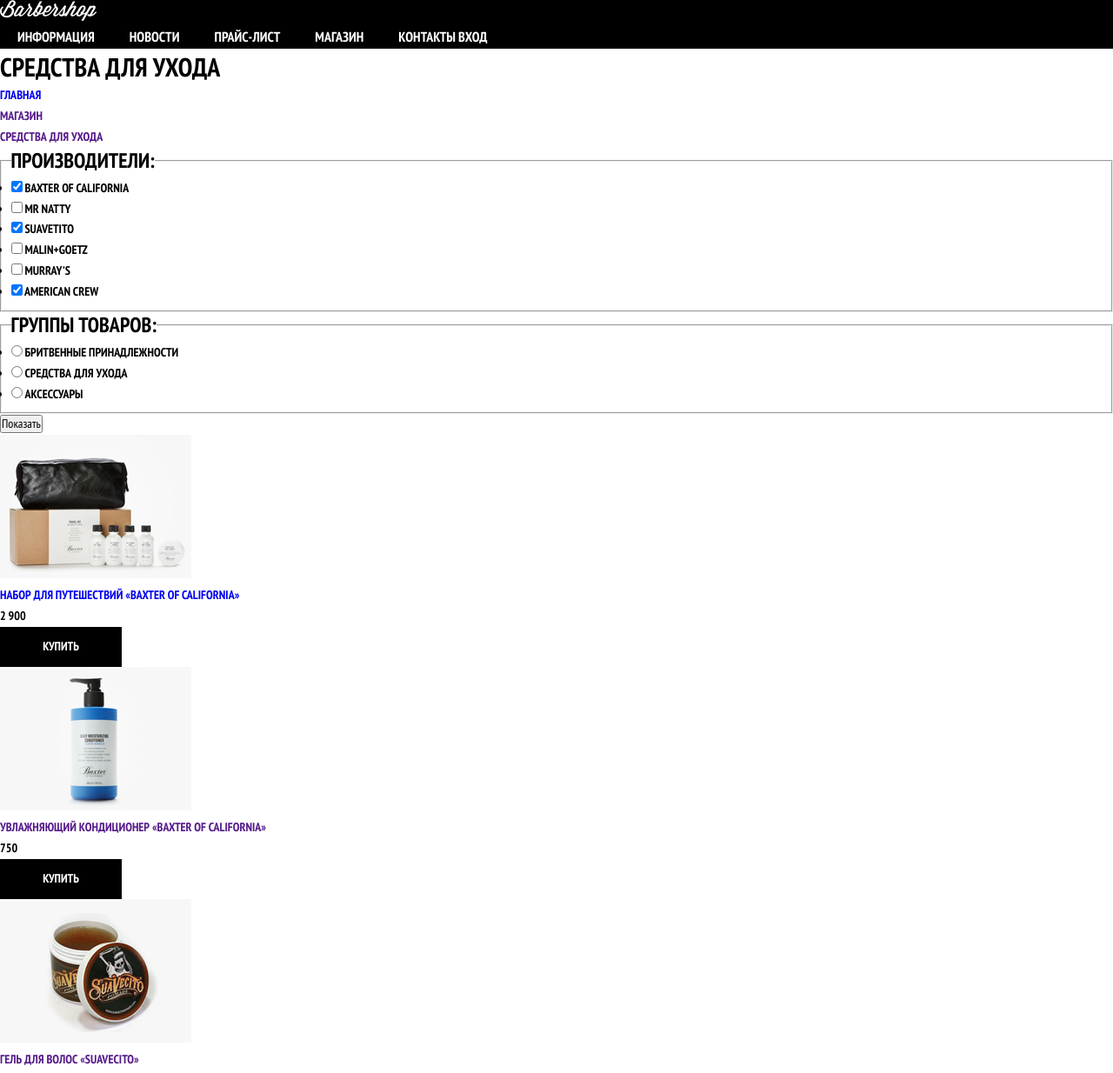
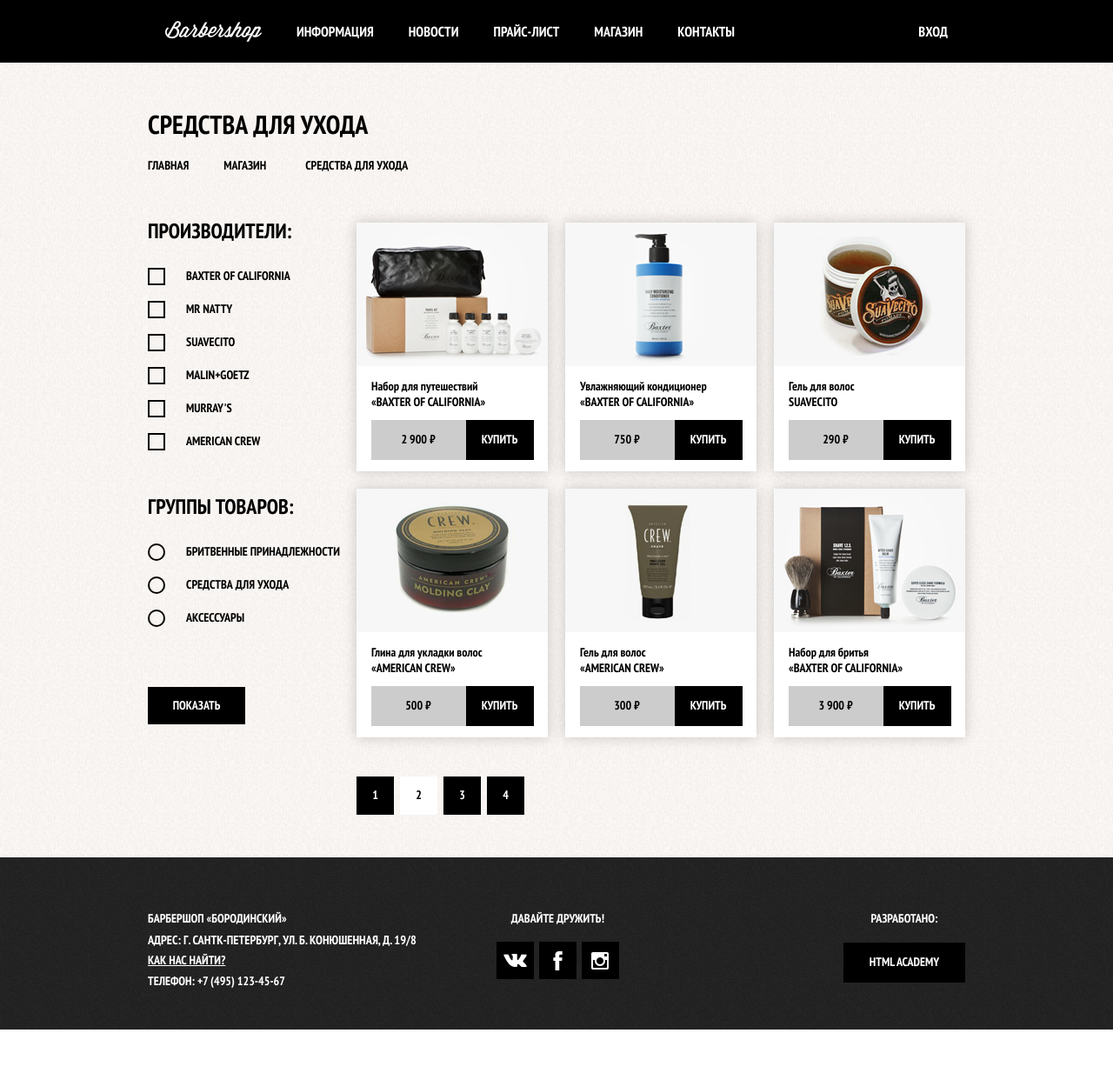
Before and after one commit to rudserg39/Barbershop, a plain HTML site: page catalog.html in a window 1280 px wide. Shown: the top 1234 px of the page at 87% size. After the commit the page ends 1184 px from the top, so only its background shows below. Drawn offline with Linux system fonts and the light colour scheme.

Commit message:
Add catalog styles

```diff
--- a/catalog.html
+++ b/catalog.html
@@ -11,23 +11,29 @@
 <body>
 
   <header class="header">
-    <div class="catalog-logo">
+    <div class="container">
+      <div class="nav__wrapper">
+        <div class="catalog-nav__wrapper">
           <a href="index.html" class="catalog-logo__link">
             <img src="img/catalog-logo.png" class="catalog-logo__img" width="111" height="24" alt="Логотип">
           </a>
-    </div>
           <nav class="nav">
             <ul class="nav__list">
               <li class="nav__item"><a href="" class="nav__link">Информация</a></li>
               <li class="nav__item"><a href="" class="nav__link">Новости</a></li>
               <li class="nav__item"><a href="pricelist.html" class="nav__link">Прайс-лист</a></li>
-        <li class="nav__item"><a href="" class="nav__link">Магазин</a></li>
+              <li class="nav__item"><a href="catalog.html" class="nav__link">Магазин</a></li>
               <li class="nav__item"><a href="" class="nav__link">Контакты</a></li>
             </ul>
           </nav>
+        </div>
         <a href="" class="login">Вход</a>
+      </div>
+    </div>
   </header>
 
+  <main class="catalog-main">
+    <div class="container">
       <div class="breadcrumbs">
         <h2 class="breadcrumbs__title">Средства для ухода</h2>
         <ul class="breadcrumbs__list">
@@ -36,7 +42,7 @@
           <li class="breadcrumbs__item"><a href="" class="breadcrumbs__link">Средства для ухода</a></li>
         </ul>
       </div>
-
+      <div class="catalog__wrapper">
         <section class="filter">
           <h2 class="visually-hidden">Фильтр каталога</h2>
           <form class="filter__form" action="https://echo.htmlacademy.ru" method="POST">
@@ -59,9 +65,9 @@
                 </li>
                 <li class="filter__item">
                   <label class="filter__label">
-              <input type="checkbox" class="filter__input" name="Suavetito" checked>
+                    <input type="checkbox" class="filter__input" name="Suavecito" checked>
                     <span class="filter__checkbox-icon"></span>
-              Suavetito
+                    Suavecito
                   </label>
                 </li>
                 <li class="filter__item">
@@ -113,7 +119,7 @@
                 </li>
               </ul>
             </fieldset>
-      <button class="filter__submit-button" type="submit">Показать</button>
+            <button class="filter__submit-button button" type="submit">Показать</button>
           </form>
         </section>
 
@@ -123,72 +129,72 @@
               <a href="product.html" class="card__link">
                 <img src="img/catalog-img-1.png" class="cards_img" width="220" height="165" alt="Изображение товара">
               </a>
-        <a href="product.html" class="card__link">
-          <p class="cards__text">Набор для путешествий «Baxter of California»</p>
+              <a href="product.html" class="card__product-link">
+                <span class="cards__product-type">Набор для путешествий</span>
+                <span class="cards__product-brand">«Baxter of California»</span>
               </a>
               <div class="buy">
-          <p class="buy__price">2 900</p>
-          <a href="" class="buy__button button">Купить</a>
+                <p class="buy__price">2 900 ₽</p><a href="" class="buy__button button">Купить</a>
               </div>
             </li>
             <li class="cards__item">
               <a href="" class="card__link">
                 <img src="img/catalog-img-2.png" class="cards_img" width="220" height="165" alt="Изображение товара">
               </a>
-        <a href="" class="card__link">
-          <p class="cards__text">Увлажняющий кондиционер «Baxter of California»</p>
+              <a href="" class="card__product-link">
+                <span class="cards__product-type">Увлажняющий кондиционер</span>
+                <span class="cards__product-brand">«Baxter of California»</span>
               </a>
               <div class="buy">
-          <p class="buy__price">750</p>
-          <a href="" class="buy__button button">Купить</a>
+                <p class="buy__price">750 ₽</p><a href="" class="buy__button button">Купить</a>
               </div>
             </li>
             <li class="cards__item">
               <a href="" class="card__link">
                 <img src="img/catalog-img-3.png" class="cards_img" width="220" height="165" alt="Изображение товара">
               </a>
-        <a href="" class="card__link">
-          <p class="cards__text">Гель для волос «SUAVECITO»</p>
+              <a href="" class="card__product-link">
+                <span class="cards__product-type">Гель для волос</span>
+                <span class="cards__product-brand">Suavecito</span>
               </a>
               <div class="buy">
-          <p class="buy__price">290</p>
-          <a href="" class="buy__button button">Купить</a>
+                <p class="buy__price">290 ₽</p><a href="" class="buy__button button">Купить</a>
               </div>
             </li>
             <li class="cards__item">
               <a href="" class="card__link">
                 <img src="img/catalog-img-4.png" class="cards_img" width="220" height="165" alt="Изображение товара">
               </a>
-        <a href="" class="card__link">
-          <p class="cards__text">Глина для укладки волос «American crew»</p>
+              <a href="" class="card__product-link">
+                <span class="cards__product-type">Глина для укладки волос</span>
+                <span class="cards__product-brand">«American crew»</span>
               </a>
               <div class="buy">
-          <p class="buy__price">500</p>
-          <a href="" class="buy__button button">Купить</a>
+                <p class="buy__price">500 ₽</p><a href="" class="buy__button button">Купить</a>
               </div>
             </li>
             <li class="cards__item">
               <a href="" class="card__link">
                 <img src="img/catalog-img-5.png" class="cards_img" width="220" height="165" alt="Изображение товара">
               </a>
-        <a href="" class="card__link">
-          <p class="cards__text">Гель для волос «AMERICAN CREW»</p>
+              <a href="" class="card__product-link">
+                <span class="cards__product-type">Гель для волос</span>
+                <span class="cards__product-brand">«American crew»</span>
               </a>
               <div class="buy">
-          <p class="buy__price">300</p>
-          <a href="" class="buy__button button">Купить</a>
+                <p class="buy__price">300 ₽</p><a href="" class="buy__button button">Купить</a>
               </div>
             </li>
             <li class="cards__item">
               <a href="" class="card__link">
                 <img src="img/catalog-img-6.png" class="cards_img" width="220" height="165" alt="Изображение товара">
               </a>
-        <a href="" class="card__link">
-          <p class="cards__text">Набор для бритья «Baxter of California»</p>
+              <a href="" class="card__product-link">
+                <span class="cards__product-type">Набор для бритья</span>
+                <span class="cards__product-brand">«Baxter of California»</span>
               </a>
               <div class="buy">
-          <p class="buy__price">3 900</p>
-          <a href="" class="buy__button button">Купить</a>
+                <p class="buy__price">3 900 ₽</p><a href="" class="buy__button button">Купить</a>
               </div>
             </li>
           </ul>
@@ -199,25 +205,32 @@
             <li class="cards__pages-item"><a href="" class="cards__pages-link">4</a></li>
           </ul>
         </section>
+      </div>
+    </div>
+  </main>
 
   <footer class="footer">
-    <div class="address">
+    <div class="container">
+      <div class="footer__wrapper">
+        <div class="address address--white">
           <h3 class="address__org-name">Барбершоп «Бородинский»</h3>
-      <address class="address__text">Адрес: г. Сантк-Петербург, Б. Конюшенная, д. 19/8</address>
+          <address class="address__text">Адрес: г. Сантк-Петербург, ул. Б. Конюшенная, д. 19/8</address>
           <a href="" class="address__popup-button">Как нас найти?</a>
-      <a href="tel:+74951234567" class="address__tel">+7 (495) 123-45-67</a>
+          <a href="tel:+74951234567" class="address__tel address__tel--white">Телефон: +7 (495) 123-45-67</a>
         </div>
         <div class="social">
           <p class="social__title">Давайте дружить!</p>
           <ul class="social__list">
             <li class="social__item"><a href="" class="social__link social__link--vk">Вконтакте</a></li>
             <li class="social__item"><a href="" class="social__link social__link--facebook">Фейсбук</a></li>
-        <li class="social__item"><a href="" class="social__link social__linl--instagram">Инстаграм</a></li>
+            <li class="social__item"><a href="" class="social__link social__link--instagram">Инстаграм</a></li>
           </ul>
         </div>
         <div class="developer">
           <p class="developer__text">Разработано:</p>
           <a href="" class="developer__button button">Html Academy</a>
+        </div>
+      </div>
     </div>
   </footer>
 
--- a/css/style.css
+++ b/css/style.css
@@ -93,14 +93,11 @@ a {
 .nav__wrapper {
   display: flex;
   justify-content: space-between;
-  padding-top: 25px;
-  padding-bottom: 25px;
 }
 
 .nav {
   display: inline-block;
-  width: 504px;
-  margin-left: 20px;
+  width: 544px;
 }
 
 .nav__list {
@@ -114,14 +111,12 @@ a {
 
 .nav__link,
 .login {
+  display: block;
+  padding: 26px 20px 26px 20px;
   color: #ffffff;
 }
 
-.login {
-  margin-right: 22px;
-}
-
-.main-content {
+.index-main {
   background-image: url(../img/index-background.jpg);
   background-repeat: no-repeat;
   padding-bottom: 65px;
@@ -201,6 +196,8 @@ a {
   width: 140px;
   padding: 11px 0;
   text-align: center;
+  font-weight: 700;
+  text-transform: uppercase;
   color: #ffffff;
   background-color: #000000;
 }
@@ -315,8 +312,6 @@ a {
   width: 300px;
   padding: 14px 0;
   border: none;
-  font-weight: 700;
-  text-transform: uppercase;
 }
 
 .footer {
@@ -404,3 +399,187 @@ a {
 .developer__button {
   margin-top: 15px;
 }
+
+/* catalog */
+
+.catalog-nav__wrapper {
+  display: flex;
+  align-items: center;
+}
+
+.catalog-logo__link {
+  padding: 24px 20px 24px 20px;
+  line-height: 0;
+}
+
+.catalog-main {
+  background-image: url(../img/texture-section.jpeg);
+  background-repeat: repeat;
+}
+
+.breadcrumbs {
+  padding-top: 50px;
+  padding-bottom: 53px;
+}
+
+.breadcrumbs__list {
+  display: flex;
+  margin-top: 15px;
+}
+
+.breadcrumbs__item {
+  list-style-type: none;
+}
+
+.breadcrumbs__item:not(:first-child) {
+  margin-left: 40px;
+}
+
+.breadcrumbs__item:last-child {
+  margin-left: 45px;
+}
+
+.breadcrumbs__link {
+  color: #000000;
+}
+
+.catalog__wrapper {
+  display: flex;
+  justify-content: space-between;
+}
+
+.filter {
+  width: 230px;
+}
+
+.filter__fieldset {
+  padding: 0;
+  border: none;
+}
+
+.filter__fieldset:nth-child(2) {
+  margin-top: 53px;
+}
+
+.filter__legend {
+  line-height: 0.8;
+}
+
+.filter__list {
+  margin-top: 31px;
+}
+
+.filter__item {
+  list-style-type: none;
+}
+
+.filter__item:not(:last-child) {
+  margin-bottom: 14px;
+}
+
+.filter__input {
+  display: none;
+}
+
+.filter__checkbox-icon {
+  padding: 0px 10px 2px 10px;
+  margin-right: 24px;
+  box-shadow: inset 0 0 0 2px black;
+}
+
+.filter__radio-icon {
+  padding: 0px 10px 2px 10px;
+  margin-right: 24px;
+  border-radius: 50%;
+  box-shadow: inset 0 0 0 2px black;
+}
+
+.filter__submit-button {
+  width: 112px;
+  margin-top: 67px;
+  padding: 13.5px 0;
+  border: none;
+  font-size: 13;
+}
+
+.cards {
+  width: 700px;
+}
+
+.cards__list {
+  display: flex;
+  justify-content: space-between;
+  flex-wrap: wrap;
+}
+
+.cards__item {
+  width: 220px;
+  height: 286px;
+  margin-bottom: 20px;
+  list-style-type: none;
+  background-color: #ffffff;
+  box-shadow: 0 0 15px 0 rgba(0, 1, 1, 0.2);
+}
+
+.card__product-link {
+  display: block;
+  margin: 6px 17px 12px;
+}
+
+.cards__product-type ,
+.cards__product-brand  {
+  display: block;
+  color: #000000;
+  line-height: 1.29;
+}
+
+.cards__product-type {
+  text-transform: initial;
+}
+
+.cards__product-brand {
+  text-transform: uppercase;
+}
+
+.buy {
+  text-align: center;
+}
+
+.buy__price {
+  display: inline-block;
+  width: 109px;
+  padding: 11px 0px;
+  background-color: rgba(0, 1, 1, 0.2);
+}
+
+.buy__button {
+  width: 78px;
+}
+
+.cards__pages-list {
+  display: flex;
+  padding-top: 25px;
+  padding-bottom: 49px;
+}
+
+.cards__pages-item {
+  list-style-type: none;
+}
+
+.cards__pages-item:not(:first-child) {
+  margin-left: 7px;
+}
+
+.cards__pages-link {
+  display: block;
+  width: 43px;
+  padding: 10px 0px;
+  background-color: #000000;
+  color: #ffffff;
+  text-align: center;
+}
+
+.cards__pages-link--active {
+  background-color: #ffffff;
+  color: #000000;
+}
```
Also changed, not shown: index.html (+5 -5 lines), img/cross.png (added). Lines whose indentation alone changed are shown as unchanged.
